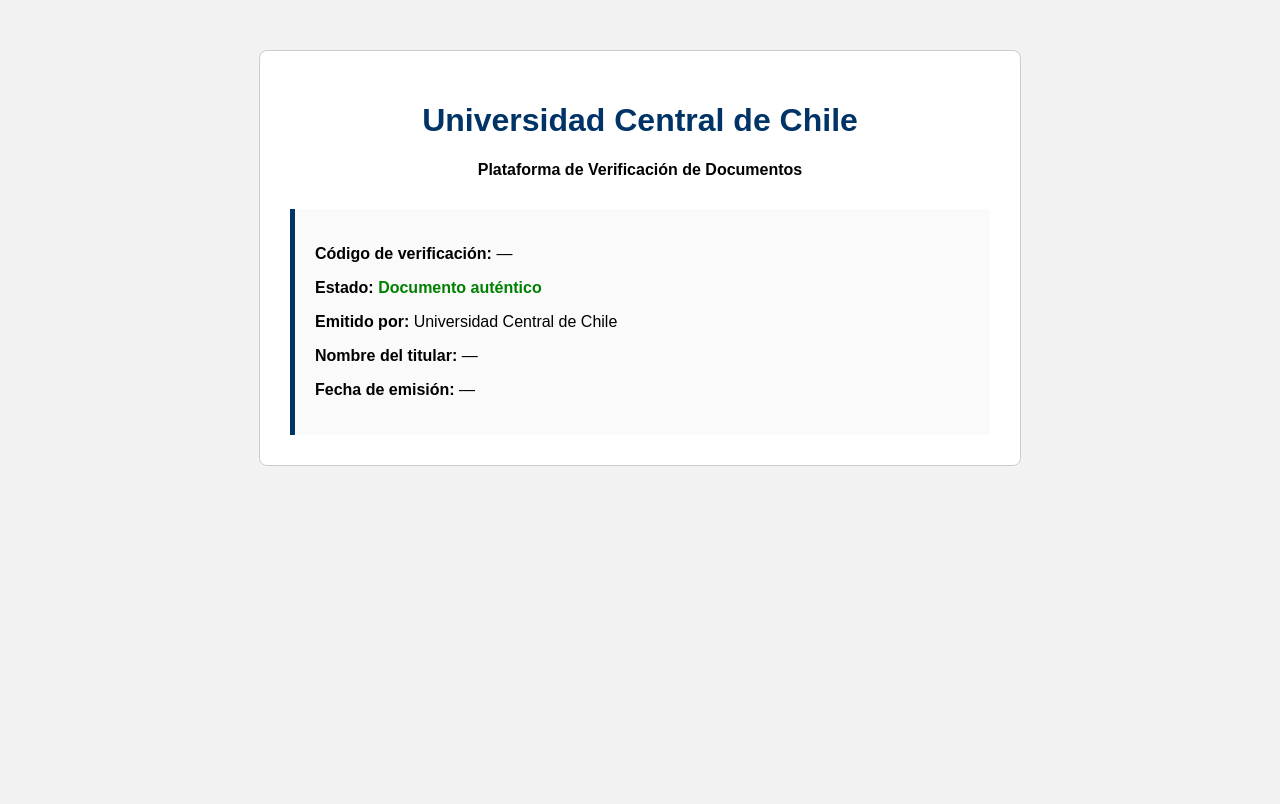
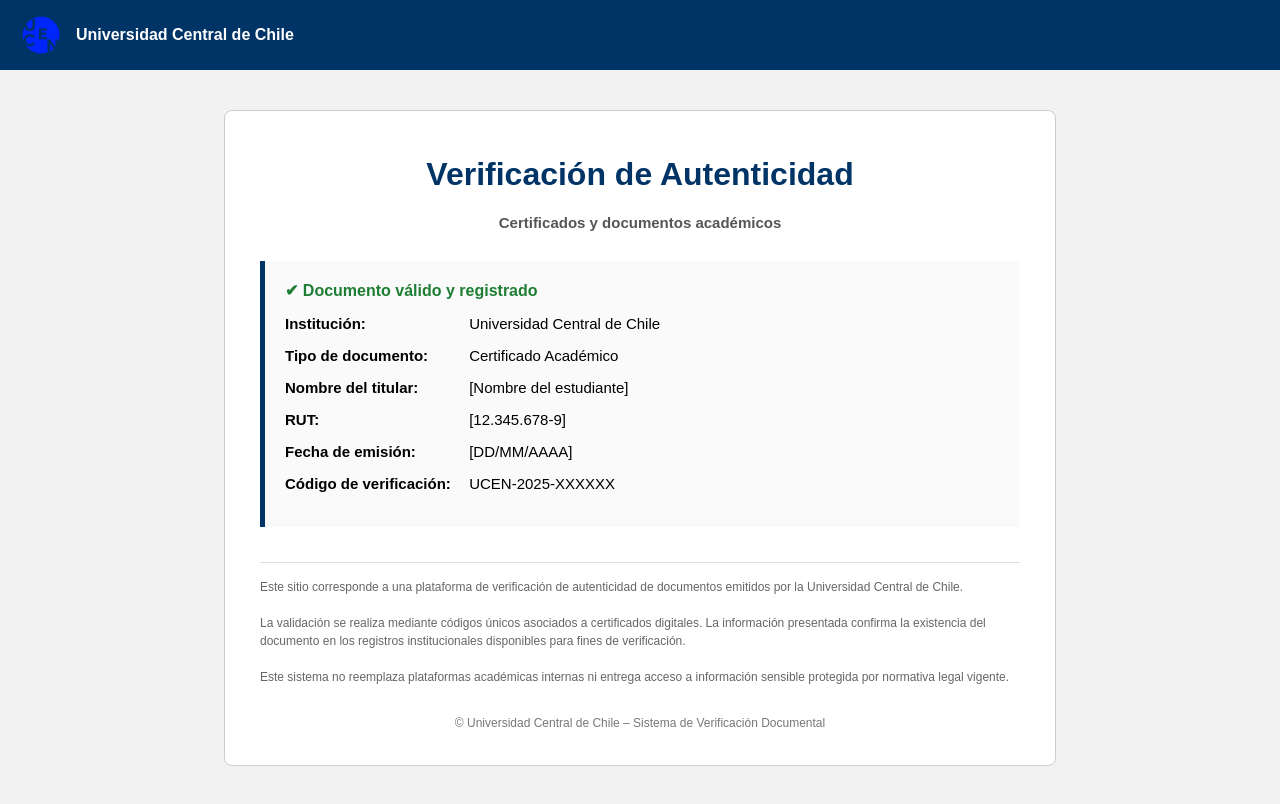
Before and after one commit to MIZUCEN/ucentral-verifica, a plain HTML site: page index.html in a window 1280 px wide. Drawn offline with Linux system fonts and the light colour scheme.

Commit message:
Update index.html

```diff
--- a/index.html
+++ b/index.html
@@ -4,62 +4,147 @@
     <meta charset="UTF-8">
     <title>Verificación de Autenticidad | Universidad Central de Chile</title>
     <meta name="viewport" content="width=device-width, initial-scale=1">
+
     <style>
         body {
             font-family: Arial, sans-serif;
             background: #f2f2f2;
             margin: 0;
         }
+
+        /* Barra superior */
+        .topbar {
+            background: #003366;
+            padding: 14px 20px;
+            color: white;
+            display: flex;
+            align-items: center;
+        }
+
+        .topbar img {
+            height: 42px;
+            margin-right: 14px;
+        }
+
+        .topbar span {
+            font-size: 16px;
+            font-weight: bold;
+        }
+
+        /* Contenedor principal */
         .container {
-    max-width: 700px;
-    margin: 50px auto;
+            max-width: 760px;
+            margin: 40px auto;
             background: white;
-    padding: 30px;
+            padding: 35px;
             border-radius: 8px;
             border: 1px solid #ccc;
         }
+
         h1 {
             text-align: center;
             color: #003366;
+            margin-top: 10px;
         }
+
         h2 {
             text-align: center;
-    font-size: 16px;
+            font-size: 15px;
+            color: #555;
             margin-top: 0;
         }
+
         .box {
             margin-top: 30px;
             padding: 20px;
             background: #fafafa;
             border-left: 5px solid #003366;
         }
-.ok {
-    color: green;
+
+        .status-ok {
+            color: #1e7e34;
             font-weight: bold;
+        }
+
+        .status-warn {
+            color: #856404;
+            font-weight: bold;
+        }
+
+        .data {
+            margin-top: 15px;
+            font-size: 15px;
+        }
+
+        .data strong {
+            display: inline-block;
+            width: 180px;
+        }
+
+        /* Aviso legal */
+        .legal {
+            margin-top: 35px;
+            font-size: 12px;
+            color: #666;
+            border-top: 1px solid #ddd;
+            padding-top: 15px;
+            line-height: 1.5;
+        }
+
+        footer {
+            text-align: center;
+            font-size: 12px;
+            color: #777;
+            margin-top: 30px;
         }
     </style>
 </head>
+
 <body>
 
+    <!-- BARRA SUPERIOR -->
+    <div class="topbar">
+        <img src="logo.png" alt="Universidad Central de Chile">
+        <span>Universidad Central de Chile</span>
+    </div>
+
+    <!-- CONTENIDO -->
     <div class="container">
-    <h1>Universidad Central de Chile</h1>
-    <h2>Plataforma de Verificación de Documentos</h2>
+
+        <h1>Verificación de Autenticidad</h1>
+        <h2>Certificados y documentos académicos</h2>
 
         <div class="box">
-        <p><strong>Código de verificación:</strong> <span id="codigo"></span></p>
-        <p><strong>Estado:</strong> <span class="ok">Documento auténtico</span></p>
-        <p><strong>Emitido por:</strong> Universidad Central de Chile</p>
-        <p><strong>Nombre del titular:</strong> <span id="nombre"></span></p>
-        <p><strong>Fecha de emisión:</strong> <span id="fecha"></span></p>
+            <div class="status-ok">✔ Documento válido y registrado</div>
+
+            <div class="data">
+                <p><strong>Institución:</strong> Universidad Central de Chile</p>
+                <p><strong>Tipo de documento:</strong> Certificado Académico</p>
+                <p><strong>Nombre del titular:</strong> [Nombre del estudiante]</p>
+                <p><strong>RUT:</strong> [12.345.678-9]</p>
+                <p><strong>Fecha de emisión:</strong> [DD/MM/AAAA]</p>
+                <p><strong>Código de verificación:</strong> UCEN-2025-XXXXXX</p>
             </div>
         </div>
 
-<script>
-const params = new URLSearchParams(window.location.search);
-document.getElementById("codigo").textContent = params.get("cod") || "—";
-document.getElementById("nombre").textContent = params.get("nom") || "—";
-document.getElementById("fecha").textContent = params.get("fec") || "—";
-</script>
+        <!-- TEXTO LEGAL -->
+        <div class="legal">
+            Este sitio corresponde a una plataforma de verificación de autenticidad de documentos
+            emitidos por la Universidad Central de Chile.
+            <br><br>
+            La validación se realiza mediante códigos únicos asociados a certificados digitales.
+            La información presentada confirma la existencia del documento en los registros
+            institucionales disponibles para fines de verificación.
+            <br><br>
+            Este sistema no reemplaza plataformas académicas internas ni entrega acceso a información
+            sensible protegida por normativa legal vigente.
+        </div>
+
+        <footer>
+            © Universidad Central de Chile – Sistema de Verificación Documental
+        </footer>
+
+    </div>
 
 </body>
 </html>
```
Lines whose indentation alone changed are shown as unchanged.
